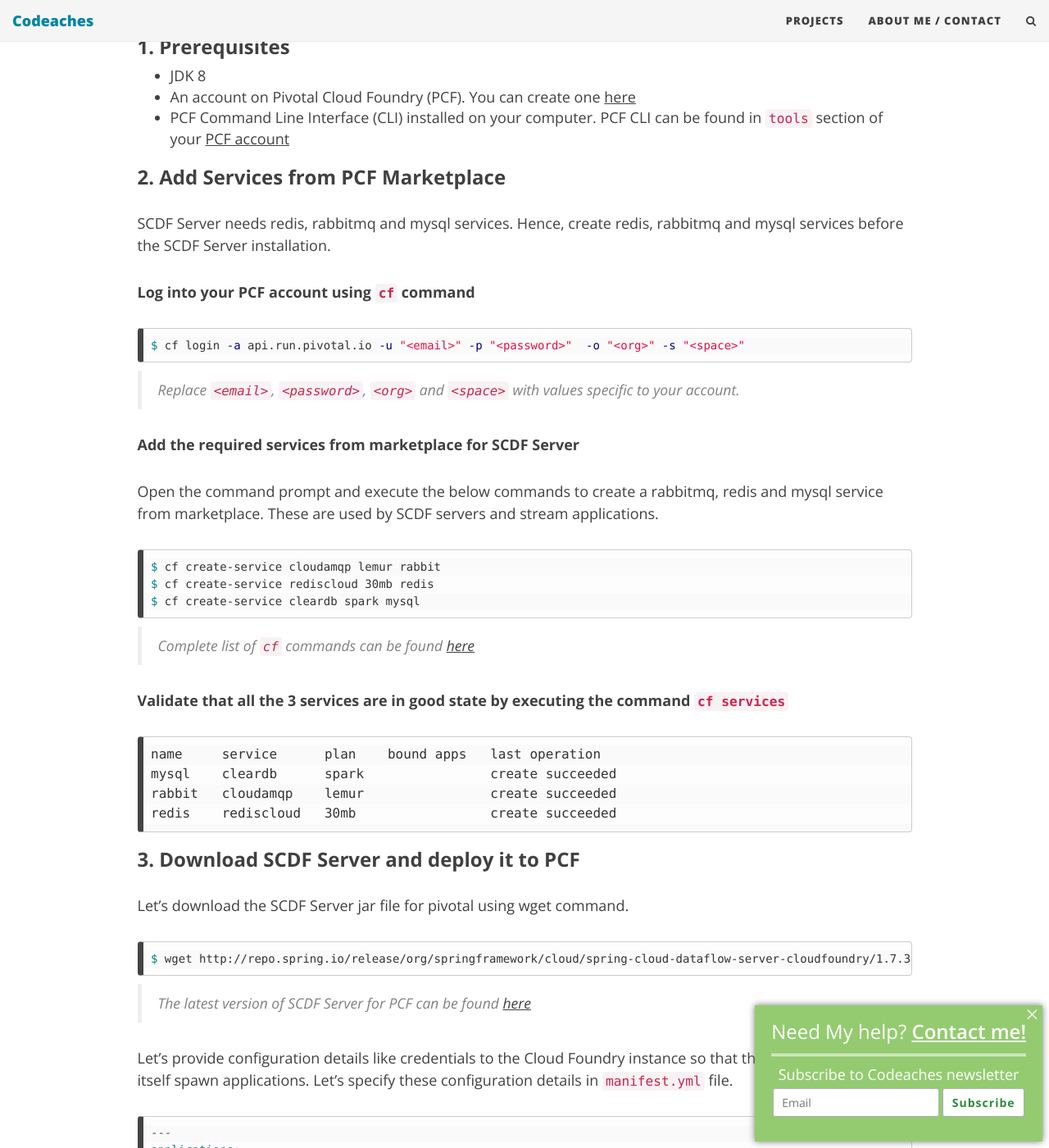
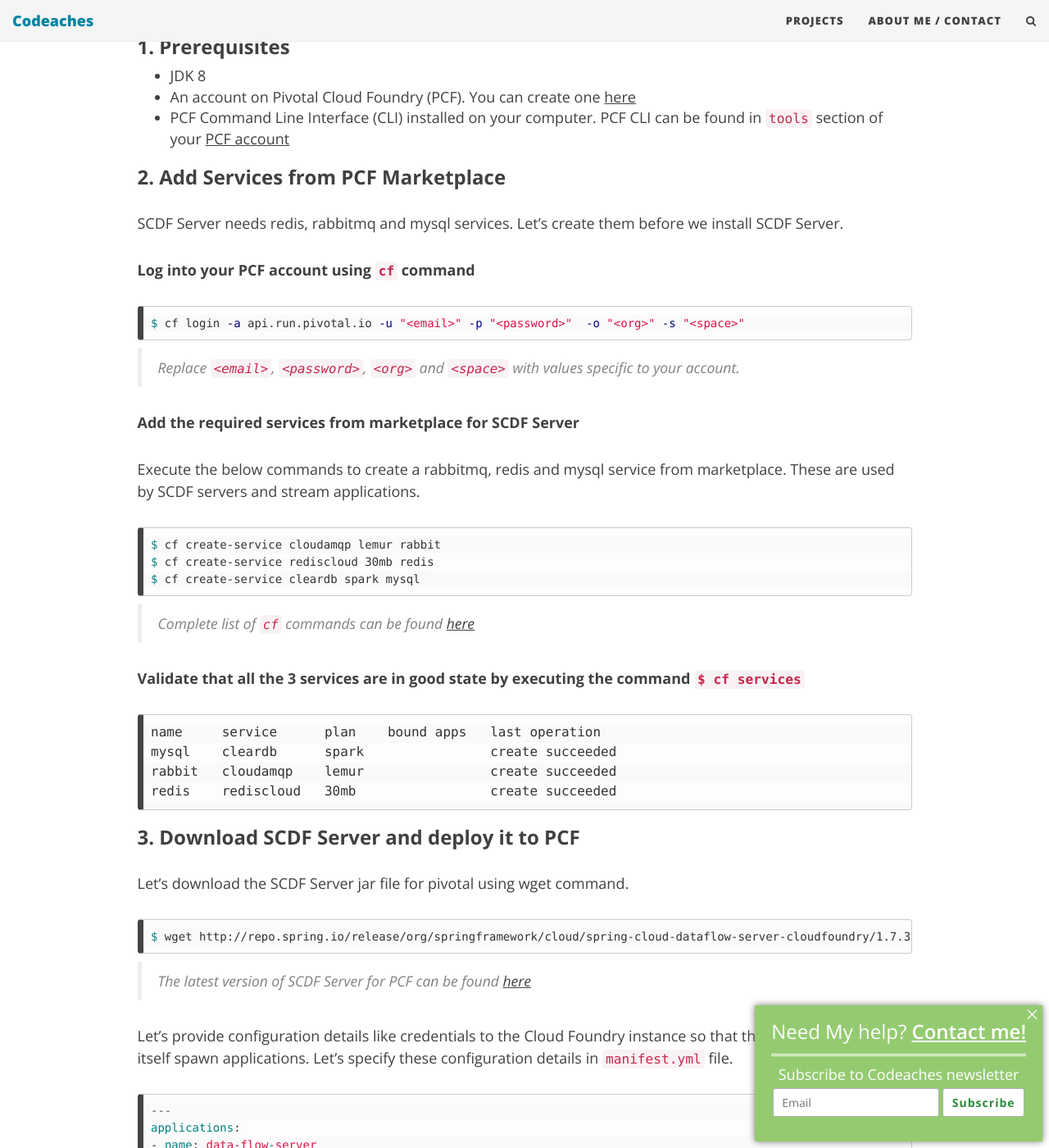
Before and after one commit to codeaches/codeaches.github.io, a Jekyll site: the page built from _posts/2019-01-12-Spring Cloud-Deploy SCDF to PCF and Create A Stream.md, in a window 1280 px wide and 1400 px high, scrolled down 790 px. Shown: the whole window at 82% size. Built offline with Jekyll 4.4.1, drawn with Linux system fonts in a browser that asks for light colours; nearby versions of some CDN libraries; comment, search, counter and statistics services are not loaded.

Commit message:
no message

````diff
--- a/_config.yml
+++ b/_config.yml
@@ -24,7 +24,7 @@
 
 # Image to show in the navigation bar - image must be a square (width = height)
 # Remove this parameter if you don't want an image in the navbar
-avatar: "/img/pavan.jpg"
+avatar: "/img/codeaches.png"
 
 # List of links in the navigation bar
 navbar-links:
--- a/_posts/2019-01-12-Spring Cloud-Deploy SCDF to PCF and Create A Stream.md
+++ b/_posts/2019-01-12-Spring Cloud-Deploy SCDF to PCF and Create A Stream.md
@@ -48,7 +48,7 @@
 
 ### 2. Add Services from PCF Marketplace {#add_services_marketplace}
 
-SCDF Server needs redis, rabbitmq and mysql services. Hence, create redis, rabbitmq and mysql services before the SCDF Server installation.
+SCDF Server needs redis, rabbitmq and mysql services. Let's create them before we install SCDF Server.
 
 **Log into your PCF account using `cf` command**
 
@@ -59,7 +59,7 @@
 
 **Add the required services from marketplace for SCDF Server**
 
-Open the command prompt and execute the below commands to create a rabbitmq, redis and mysql service from marketplace. These are used by SCDF servers and stream applications.
+Execute the below commands to create a rabbitmq, redis and mysql service from marketplace. These are used by SCDF servers and stream applications.
 
 ```sh
 $ cf create-service cloudamqp lemur rabbit
@@ -68,7 +68,7 @@
 ```
 >Complete list of `cf` commands can be found [here](http://cli.cloudfoundry.org/en-US/cf/){:target="_blank"}
 
-**Validate that all the 3 services are in good state by executing the command `cf services`**
+**Validate that all the 3 services are in good state by executing the command `$ cf services`**
 
 ```log
 name     service      plan    bound apps   last operation
````
Also changed, not shown: img/codeaches.png (added).
